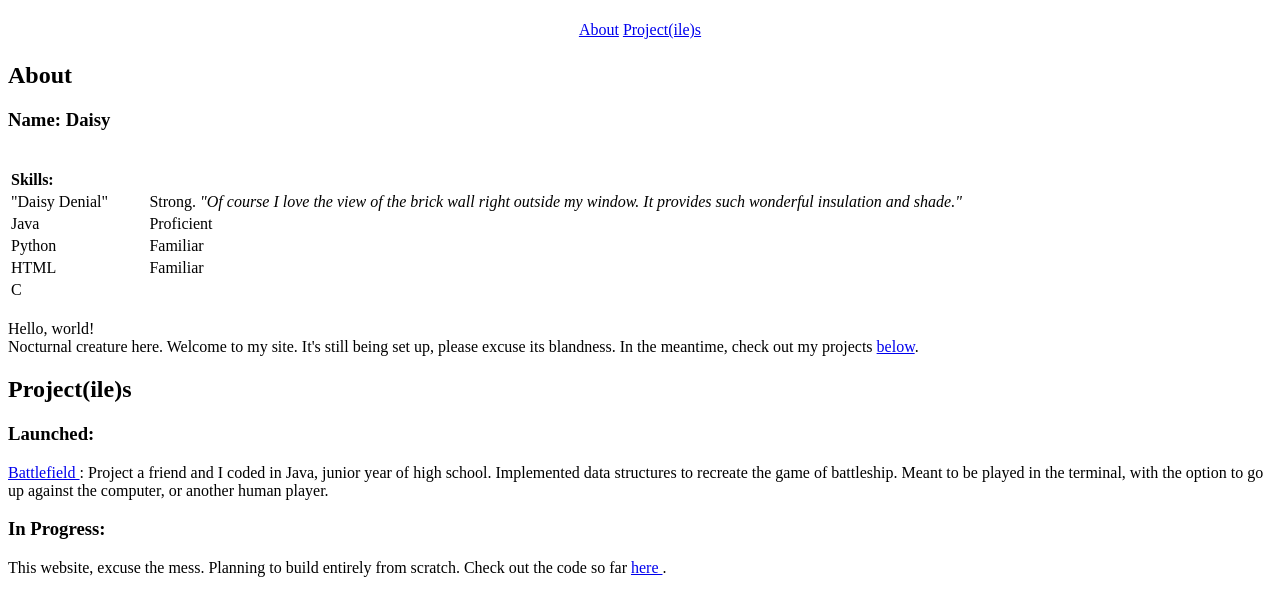
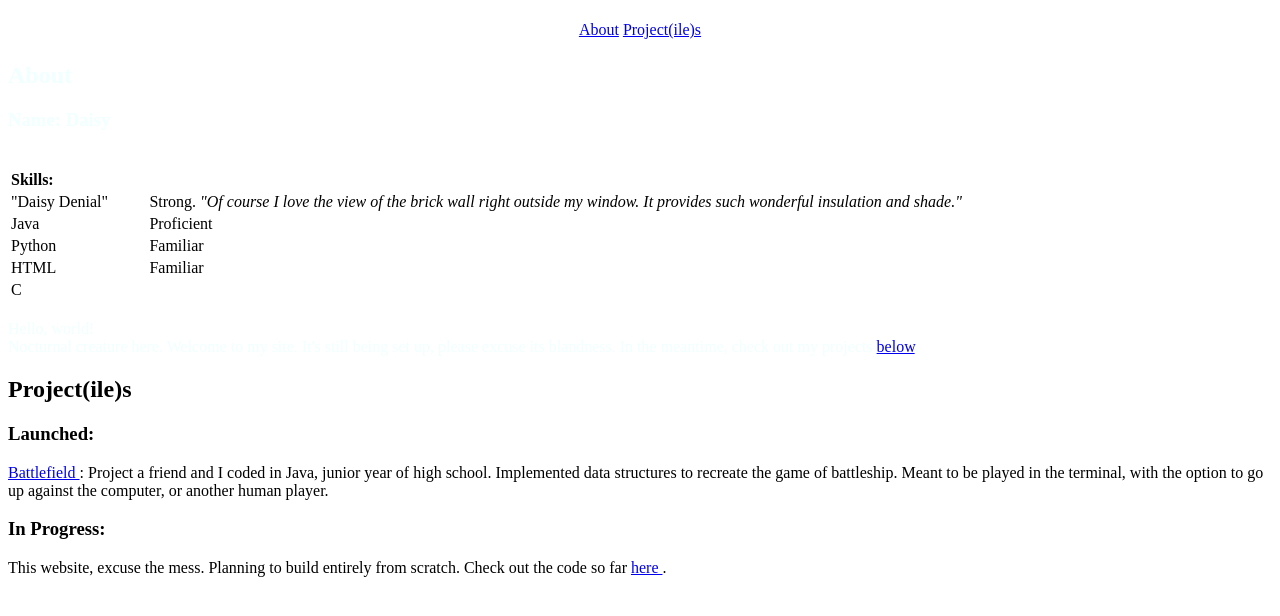
Before and after one commit to dazigemm/dazigemm.github.io, a plain HTML site: page index.html in a window 1280 px wide. Shown: the part 48-664 px from the top of the page. Drawn offline with Linux system fonts and the light colour scheme.

Commit message:
still testing

```diff
--- a/index.html
+++ b/index.html
@@ -13,7 +13,7 @@
 	</tr>
 </table>
 </center>
-<div id = "about" background-color = "azure"> <h2> About </h2>
+<div id = "about" style = "color:azure"> <h2> About </h2>
 <h3> Name: Daisy </h3>
 <br>
 <table style = "width:100%">
```
